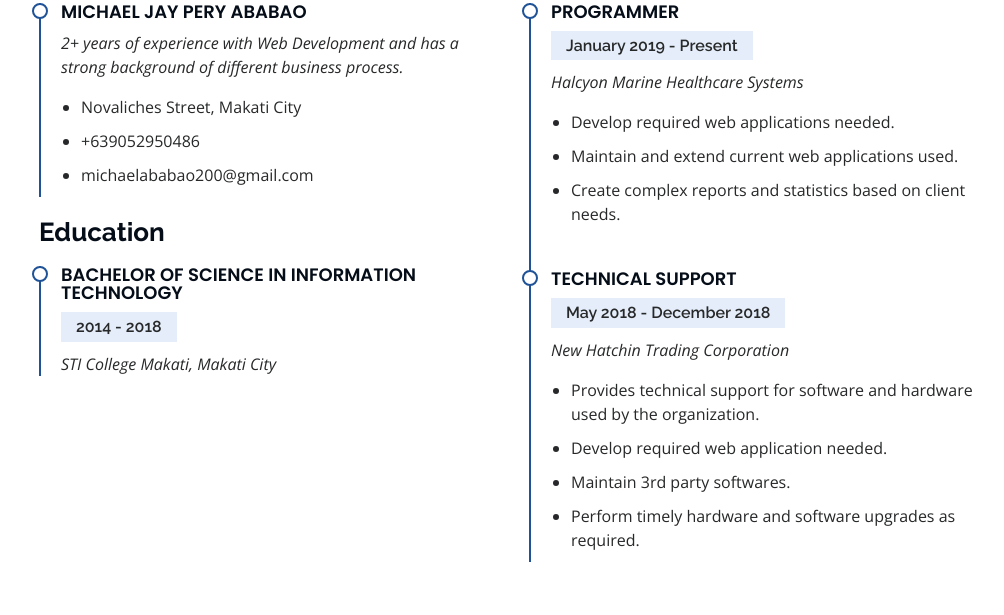
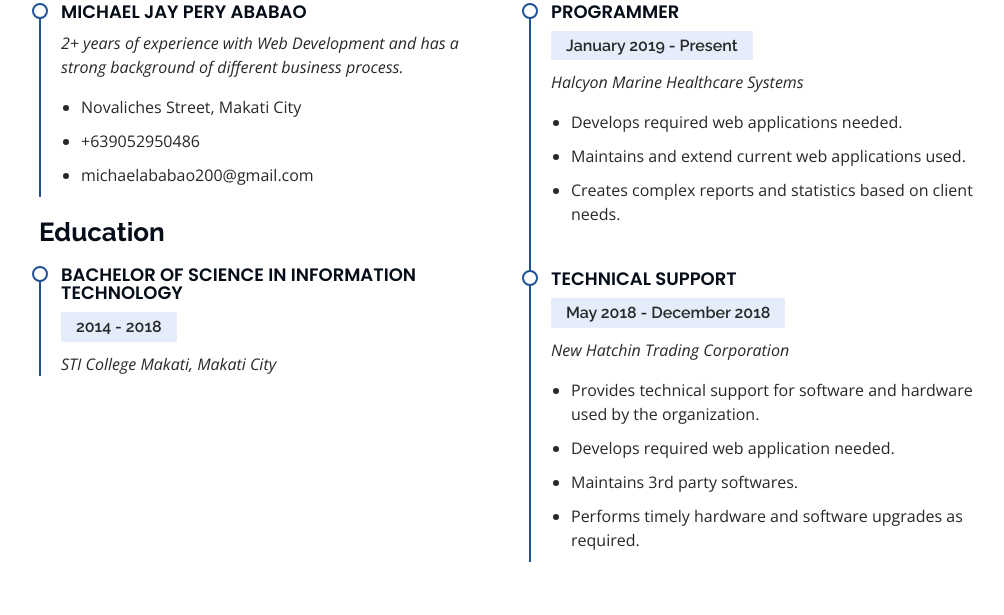
Before and after one commit to aceaceace30/personal-website, a Django app: page / in a window 1280 px wide. Shown: the part 2162-2777 px from the top of the page, without its empty margins (276-1280 px from the left). Run offline with Django 3.2, Linux system fonts and the light colour scheme; data comes from the database, SQL or seed files in the repository; some libraries are stand-ins or nearby versions.

Commit message:
fix grammar

```diff
--- a/portfolio/templates/portfolio/index.html
+++ b/portfolio/templates/portfolio/index.html
@@ -271,9 +271,9 @@
               <h5>January 2019 - Present</h5>
               <p><em>Halcyon Marine Healthcare Systems </em></p>
               <ul>
-                <li>Develop required web applications needed. </li>
-                <li>Maintain and extend current web applications used. </li>
-                <li>Create complex reports and statistics based on client needs.</li>
+                <li>Develops required web applications needed. </li>
+                <li>Maintains and extend current web applications used. </li>
+                <li>Creates complex reports and statistics based on client needs.</li>
               </ul>
             </div>
             <div class="resume-item">
@@ -282,9 +282,9 @@
               <p><em>New Hatchin Trading Corporation</em></p>
               <ul>
                 <li>Provides technical support for software and hardware used by the organization.</li>
-                <li>Develop required web application needed.</li>
-                <li>Maintain 3rd party softwares.</li>
-                <li>Perform timely hardware and software upgrades as required.</li>
+                <li>Develops required web application needed.</li>
+                <li>Maintains 3rd party softwares.</li>
+                <li>Performs timely hardware and software upgrades as required.</li>
               </ul>
             </div>
           </div>
```
